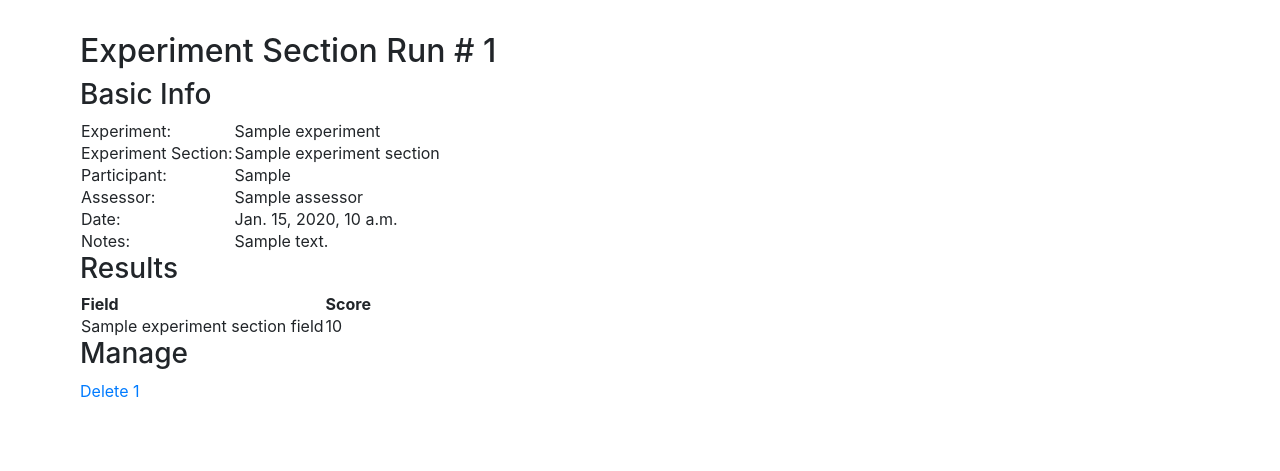
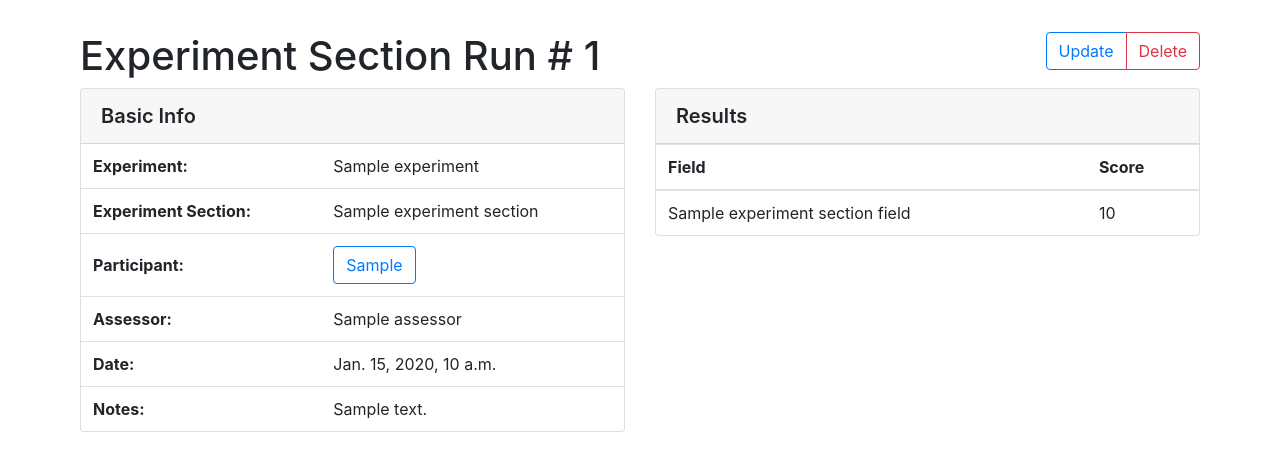
Before and after one commit to LLDL/LingDB, a Django app: template lingdb/templates/ParticipantDB/ExperimentSectionRun/view.html in a window 1280 px wide. Shown: the part 61-532 px from the top of the page. Run offline with Django 3.2, Linux system fonts and the light colour scheme; the template is opened without the code that fills it: most values are stand-ins (such as "Sample title", 1, 10 or a date in 2020); parts of the project's set-up code (start-up, migrations or seed data) failed here and were passed over; some libraries are stand-ins or nearby versions.

Commit message:
experiment_section_run template updates

```diff
--- a/lingdb/templates/ParticipantDB/ExperimentSectionRun/view.html
+++ b/lingdb/templates/ParticipantDB/ExperimentSectionRun/view.html
@@ -1,68 +1,98 @@
 {% extends "ParticipantDB/nav.html" %}
+{% load crispy_forms_tags %}
 {% block content %}
-    <h2>
-        Experiment Section Run # {{experiment_section_run.id}}
-    </h2>
+    <div class="row">
+        <div class="col-md-8">
+            <h1>
+                Experiment Section Run # {{ experiment_section_run.id }}
+            </h1>
+        </div>
+        <div class="col-md-4">
+            <div class="btn-group float-right">
+                <a href="{% url 'update_experiment_section_run' experiment_section_run_id=experiment_section_run.id %}" class="btn btn-outline-primary" role="button">Update</a>
+                <a href="{% url 'delete_experiment_section_run' experiment_section_run_id=experiment_section_run.id %}" class="btn btn-outline-danger" role="button">Delete</a>
+
+            </div>
+        </div>
+    </div>
+    <div class="row">
+        <div class="col-xl-6">
+            <div class="card mb-4">
+                <div class="card-header">
+                    Basic Info
+                </div>
                 <div>
-        <h3>Basic Info</h3>
-        <table>
-            <tr>
-                <td class="field_name">Experiment:</td>
-                <td class="field_value">{{experiment_section_run.experiment_section.experiment.experiment_name}}</td>
+                    <div id="personalTable" class="table-responsive">
+                        <table class="table table-hover">
+                            <tr class="noTopBorder">
+                                <th>Experiment:</th>
+                                <td>{{experiment_section_run.experiment_section.experiment.experiment_name}}</td>
                             </tr>
                             <tr>
-                <td class="field_name">Experiment Section:</td>
-                <td class="field_value">{{experiment_section_run.experiment_section.experiment_section_name}}</td>
+                                <th>Experiment Section:</th>
+                                <td>{{experiment_section_run.experiment_section.experiment_section_name}}</td>
                             </tr>
                             <tr>
-                <td class="field_name">Participant:</td>
+                                <th>Participant:</th>
                                 {% if experiment_section_run.participantAdult %}
-                    <td class="field_value">{{experiment_section_run.participantAdult}}</td>
+                                    <td>
+                                    <a href="{% url 'adult_detail' adult_id=experiment_section_run.participantAdult.id %}" class="btn btn-outline-primary" role="button">
+                                    {{experiment_section_run.participantAdult}}</a></td>
                                 {% else %}
-                    <td class="field_value">{{experiment_section_run.participantChild}}</td>
+                                    <td> <a href="{% url 'child_detail' child_id=experiment_section_run.participantChild.id %}" class="btn btn-outline-primary" role="button">{{experiment_section_run.participantChild}}</a></td>
                                 {% endif %}
                             </tr>
                             <tr>
-                    <td class="field_name">Assessor:</td>
-                    <td class="field_value">{{experiment_section_run.assessor}}</td>
+                                <th>Assessor:</th>
+                                <td>{{experiment_section_run.assessor}}</td>
                             </tr>
                             <tr>
-                    <td class="field_name">Date:</td>
-                    <td class="field_value">{{experiment_section_run.date}}</td>
+                                <th>Date:</th>
+                                <td>{{experiment_section_run.date}}</td>
                             </tr>
                             <tr>
-                    <td class="field_name">Notes:</td>
-                    <td class="field_value">{{experiment_section_run.notes}}</td>
+                                <th>Notes:</th>
+                                <td>{{experiment_section_run.notes}}</td>
                             </tr>
                         </table>
+                    </div>
+                </div>
+            </div>
+        </div>
+        <div class="col-xl-6">
+            <div class="card mb-4">
+                <div class="card-header">
+                    Results
+                </div>
                 {% if experiment_section_run_fields.count > 0 %}
-            <h3>Results</h3>
-            <table class="displayTable">
+                    <div>
+                        <div class="table-responsive">
+                            <table class="table table-hover">
                                 <thead>
                                     <tr>
-                        <th class="field_name">Field</th>
-                        <th class="field_name">Score</th>
+                                        <th>Field</th>
+                                        <th>Score</th>
                                     </tr>
                                 </thead>
                                 <tbody>
                                     {% for experiment_section_run_field in experiment_section_run_fields %}
                                         <tr>
-                            <td class="field_value">{{experiment_section_run_field.experiment_section_field.field_name}}</td>
-                            <td class="field_value">{{experiment_section_run_field.score}}</td>
+                                            <td>{{experiment_section_run_field.experiment_section_field.field_name}}</td>
+                                            <td>{{experiment_section_run_field.score}}</td>
                                         </tr>
                                     {% endfor %}
                                 </tbody>
                             </table>
+                        </div>
+                    </div>
+                {%else%}
+                    <div class="card-body">
+                        No Results - fields not set
+                    </div>
                 {% endif %}
-
-        <h3>Manage</h3>
+            </div>
+        </div>
+    </div>
 
 
-            <a href="{% url 'delete_experiment_section_run' experiment_section_run_id=experiment_section_run.id %}">Delete {{experiment_section_run.id}}</a><br>
-
-        {% comment %}
-            <a href="{% url 'update_assessment' assessment_name=assessment.assessment_name %}">Update {{Assessment}}</a>
-        {% endcomment %}
-
-    </div>
 {% endblock %}
```
Also changed, not shown: lingdb/templates/ParticipantDB/ExperimentSectionRun/new2.html (+27 -6 lines). Lines whose indentation alone changed are shown as unchanged.
